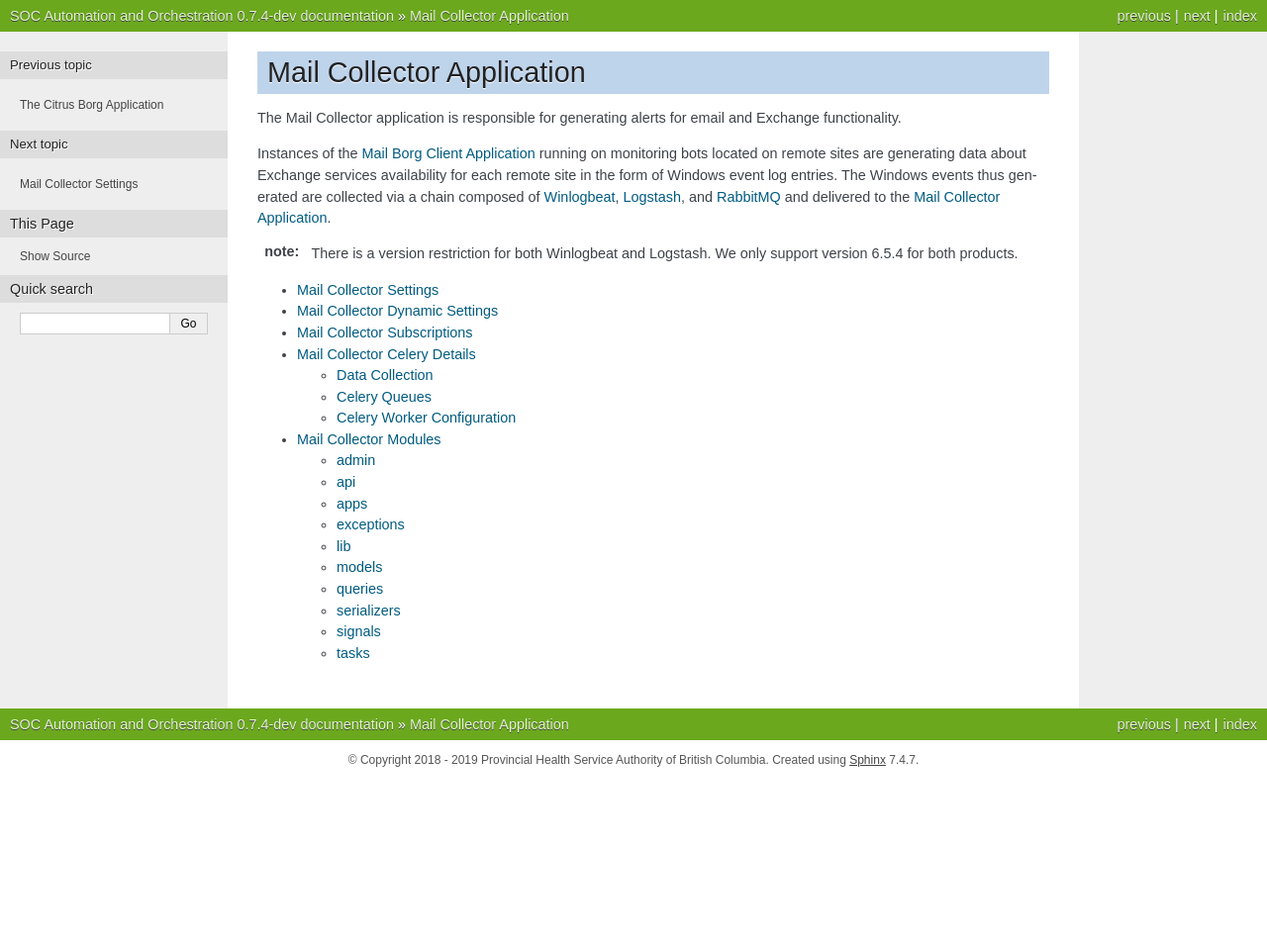
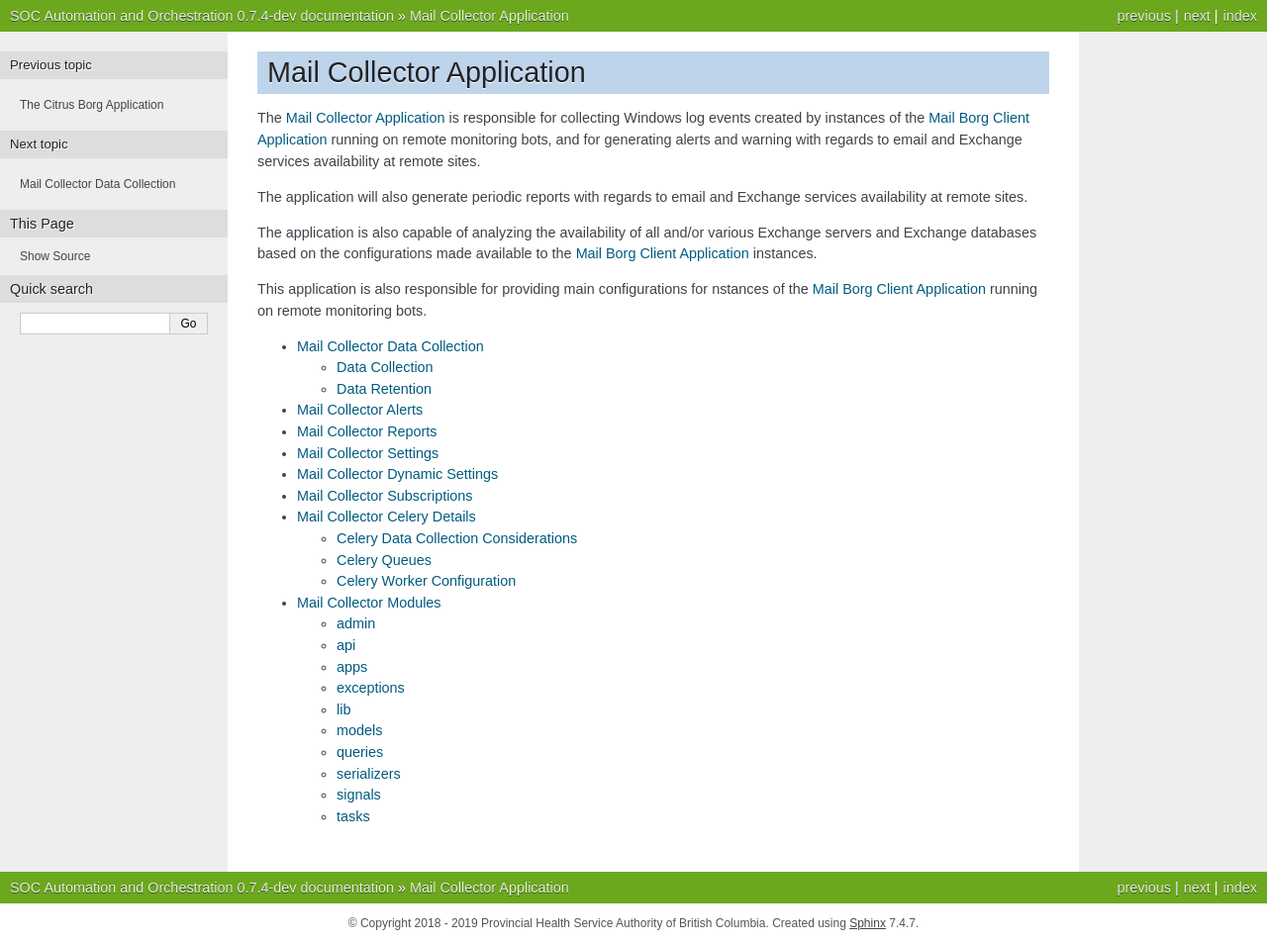
Before and after one commit to PHSAServiceOperationsCenter/PHSA-SOC, a Sphinx documentation site: the page built from docs/source/mail_collector/mail_collector.rst, in a window 1280 px wide. Shown: the whole page at 99% size. Built offline with Sphinx 7.4.7, drawn with Linux system fonts in a browser that asks for light colours; pages that are not in the unit, such as notebooks, are missing from menus; before the commit the page ends 900 px from its top, so only the background shows below that.

Commit message:
lots more details about the implementation of mail_collector

```diff
--- a/docs/source/mail_collector/celery.rst
+++ b/docs/source/mail_collector/celery.rst
@@ -1,8 +1,8 @@
 Mail Collector Celery Details
 =============================
 
-Data Collection
----------------
+Celery Data Collection Considerations
+-------------------------------------
 
 The mail borg events from all the bots are centralized via the Logstash
 server and queued to the RabbitMQ server via the **logstash** exchange.
--- a/docs/source/mail_collector/mail_collector.rst
+++ b/docs/source/mail_collector/mail_collector.rst
@@ -1,28 +1,32 @@
 Mail Collector Application
 ==========================
 
-The Mail Collector application is responsible for generating alerts for
-email and Exchange functionality.
+The :ref:`Mail Collector Application` is responsible for collecting Windows
+log events created by instances of the
+:ref:`Mail Borg Client Application` running on remote monitoring bots, and
+for generating alerts and warning with regards to  email and Exchange services
+availability at remote sites.
 
-Instances of the :ref:`Mail Borg Client Application` running on monitoring
-bots located on remote sites are generating data about Exchange services
-availability for each remote site in the form of Windows event log entries.
-The Windows events thus generated are collected via a chain composed of
-`Winlogbeat <https://www.elastic.co/products/beats/winlogbeat>`_,
-`Logstash <https://www.elastic.co/products/logstash>`_,
-and `RabbitMQ <https://www.rabbitmq.com/>`_ and delivered to the
-:ref:`Mail Collector Application`.
+The application will also generate periodic reports with regards to  email
+and Exchange services availability at remote sites.
 
-:note:
+The application is also capable of analyzing the availability of all and/or
+various Exchange servers and Exchange databases based on the configurations
+made available to the :ref:`Mail Borg Client Application` instances.
 
-        There is a version restriction for both Winlogbeat and Logstash. We
-        only support version 6.5.4 for both products.
+This application is also responsible for providing main configurations for
+nstances of the :ref:`Mail Borg Client Application` running on remote
+monitoring bots.
+
 
 
 
 .. toctree::
    :maxdepth: 2
 
+   data_collection.rst
+   alerts.rst
+   reports.rst
    settings.rst
    dynamic_settings.rst
    mail_collector_subscriptions.rst
--- /dev/null
+++ b/docs/source/mail_collector/reports.rst
@@ -0,0 +1,2 @@
+Mail Collector Reports
+======================
```
Also changed, not shown: docs/source/mail_collector/alerts.rst (added, +72 -0 lines), docs/source/mail_collector/data_collection.rst (added, +58 -0 lines).
